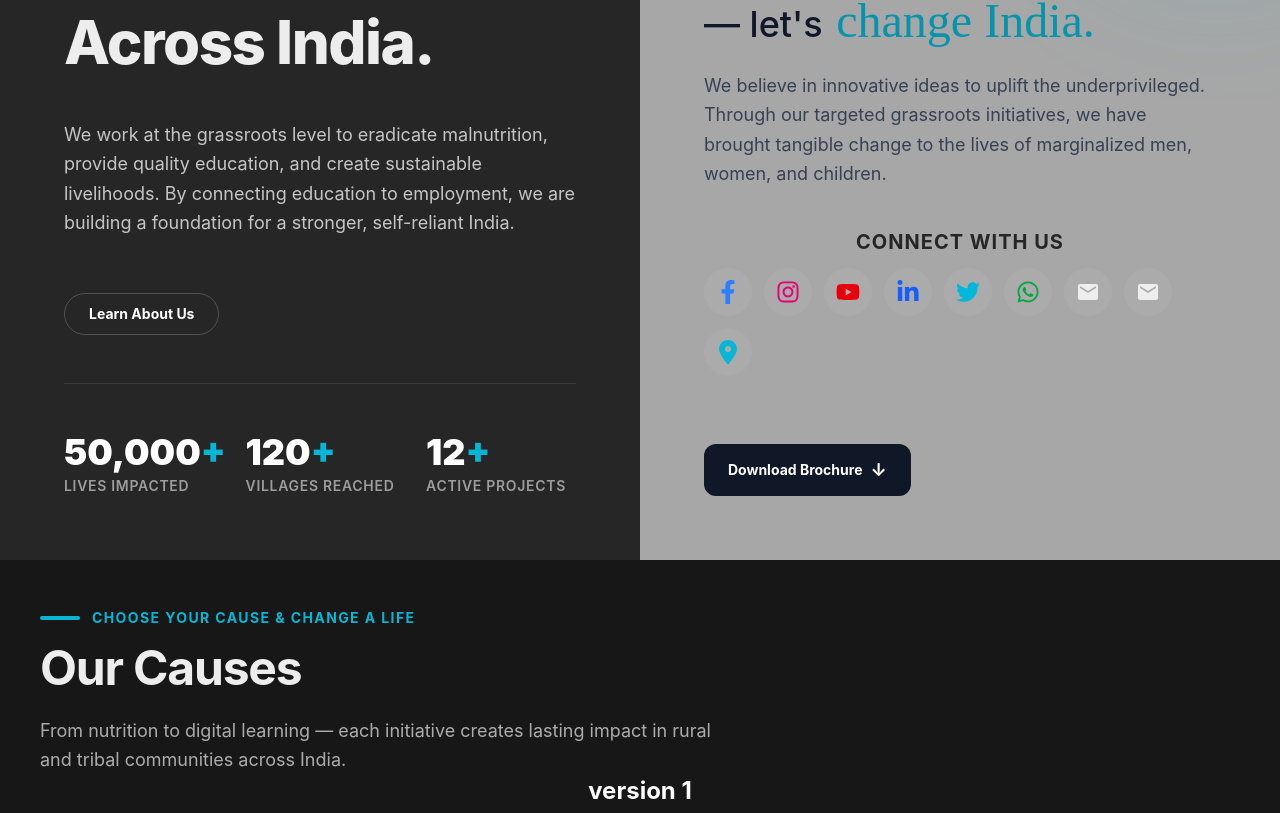
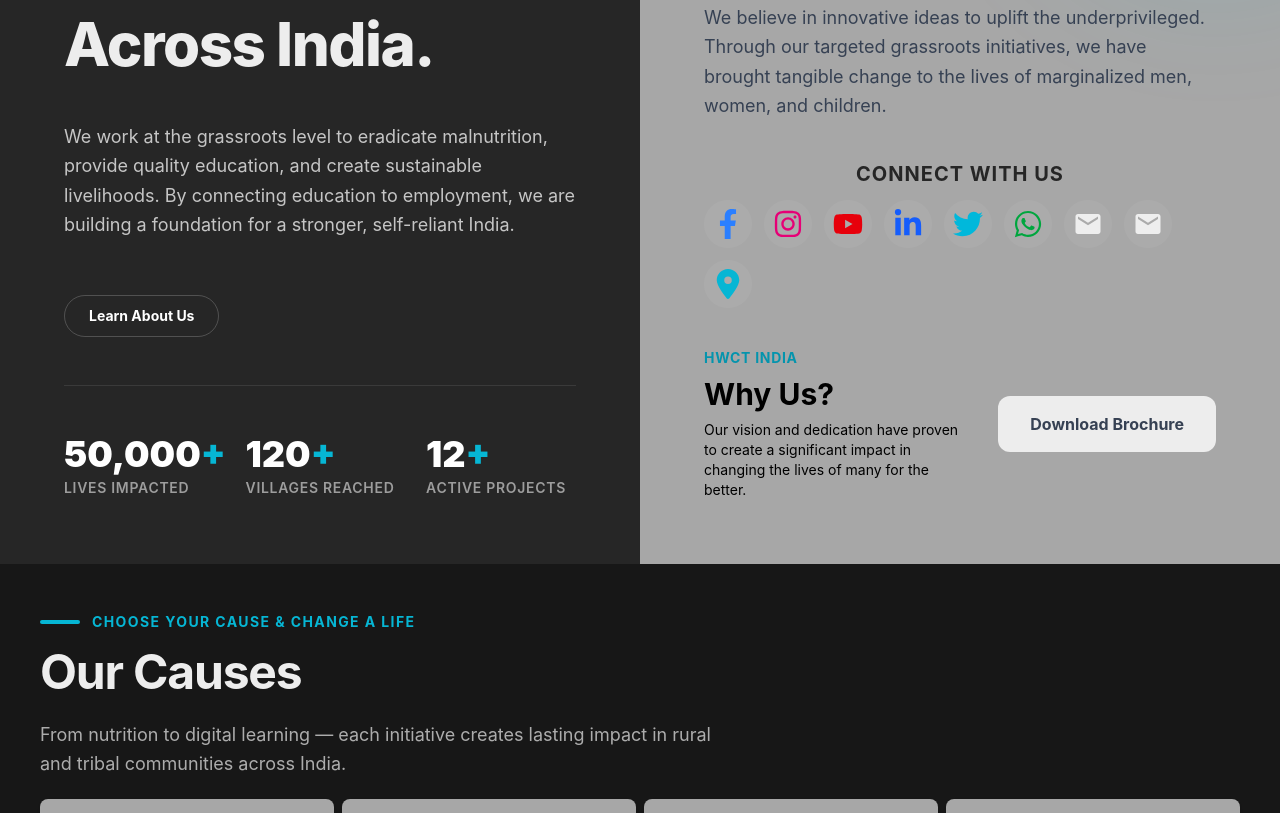
Before and after one commit to Vips43/HWCT_NGO, a React (Vite) app: page / in a window 1280 px wide. Shown: the part 365-1178 px from the top of the page. Built offline with nearby package versions, Linux system fonts and the light colour scheme.

Commit message:
fixed home

```diff
--- a/src/components/Cards.jsx
+++ b/src/components/Cards.jsx
@@ -31,11 +31,9 @@ function Cards({ data }) {
           </a>
         </header>
 
-        {/* Description is now always visible since the toggle is gone */}
         <p className="text-sm leading-tight text-main-text/70 line-clamp-5 flex-1">
           {data.description}
         </p>
-
       </div>
     </article>
   );
--- a/src/components/CausesCard1.jsx
+++ b/src/components/CausesCard1.jsx
@@ -11,7 +11,10 @@ function CausesCard1({ cause }) {
   return (
     <article className="p-4 rounded-lg shadow-sm cursor-default flex flex-col justify-between bg-main-bg-200">
       <div className="flex flex-col items-center gap-4">
-        <div style={{color: cause.icClr}} className="p-4 aspect-square rounded-full bg-main-bg-600/70">
+        <div
+          style={{ color: cause.icClr }}
+          className="p-4 aspect-square rounded-full bg-main-bg-600/70"
+        >
           <Icon size={28} />
         </div>
         <h3 className="font-bold text-lg">{cause.category}</h3>
@@ -27,7 +30,7 @@ function CausesCard1({ cause }) {
 
       <button
         type="button"
-        className="px-3 py-1 my-3 bg-main-bg-600 text-main-bg-50 cursor-pointer rounded-xl font-semibold transition-all duration-300"
+        className="px-3 py-2 mt-8 bg-main-bg-600 text-main-bg-50 cursor-pointer rounded-xl font-semibold transition-all duration-300"
         onClick={handleDonate}
       >
         Donate
--- a/src/components/Socials.jsx
+++ b/src/components/Socials.jsx
@@ -2,14 +2,13 @@ import {
   FaFacebookF,
   FaInstagram,
   FaYoutube,
-  FaLinkedinIn, // Note: FaLinkedinIn usually looks better centered in circles than FaLinkedin
+  FaLinkedinIn,
   FaTwitter,
   FaWhatsapp,
 } from "react-icons/fa";
 import { FaLocationDot } from "react-icons/fa6";
 import { MdEmail } from "react-icons/md";
 
-// 1. Store the data in an array to keep the JSX clean
 const socialLinks = [
   {
     name: "Facebook",
@@ -98,7 +97,7 @@ function Socials() {
               ${link.color} ${link.hoverBg}
             `}
           >
-            <Icon className="text-xl md:text-2xl" />
+            <Icon className="text-2xl md:text-3xl" />
           </a>
         );
       })}
--- a/src/pages/Causes.jsx
+++ b/src/pages/Causes.jsx
@@ -23,13 +23,13 @@ function Causes() {
           </p>
         </div>
       </header>
-      <p className="text-center text-white text-2xl font-bold">version 1</p>
-      <div className="my-5 px-5 md:px-10 grid grid-cols-[repeat(auto-fit,minmax(270px,1fr))] gap-2">
+
+      {/* <div className="my-5 px-5 md:px-10 grid grid-cols-[repeat(auto-fit,minmax(270px,1fr))] gap-2">
         {causes.map((c) => (
           <CausesCard key={c.category} cause={c} causes={causes} />
         ))}
-      </div>
-      <p className="text-center text-white text-2xl font-bold">version 2</p>
+      </div> */}
+
       <div className="my-5 px-5 md:px-10 grid grid-cols-[repeat(auto-fit,minmax(270px,1fr))] gap-2">
         {causes1.map((c) => (
           <CausesCard1 key={c.category} cause={c} causes={causes} />
--- a/src/pages/Home.jsx
+++ b/src/pages/Home.jsx
@@ -4,8 +4,6 @@ import { ABOUT_US, DONATION_LINK } from "../data/data";
 import Socials from "../components/Socials";
 
 function Home() {
-  // Mock data to replace the empty "live data" comment.
-  // You can replace this with your actual Axios fetch logic later.
   const impactStats = [
     { label: "Lives Impacted", value: "50,000" },
     { label: "Villages Reached", value: "120" },
@@ -17,12 +15,11 @@ function Home() {
       id="home"
       className="grid lg:grid-cols-2 min-h-[85vh] bg-main-bg-600"
     >
-      {/* ================= LEFT COLUMN: THE HOOK & ACTION ================= */}
+      {/* ===== LEFT COLUMN: THE HOOK & ACTION ===== */}
       <div className="p-8 md:p-12 lg:p-16 flex flex-col justify-center space-y-10 relative z-10">
-        {/* Headline */}
         <header>
           <div className="flex items-center gap-3 mb-6">
-            <span className="h-[2px] w-8 bg-primary-500 rounded-full"></span>
+            <span className="h-0.5 w-8 bg-primary-500 rounded-full"></span>
             <span className="text-primary-500 font-bold uppercase tracking-widest text-sm">
               Human Welfare Charitable Trust
             </span>
@@ -89,7 +86,7 @@ function Home() {
         {/* Background Decorative Glow */}
         <div className="absolute -top-32 -right-32 w-96 h-96 bg-primary-500/10 rounded-full blur-3xl transition-transform duration-1000 group-hover:scale-125 pointer-events-none"></div>
 
-        <div className="space-y-10 relative z-10 flex-1 flex flex-col justify-center">
+        <div className="space-y-10 relative z-10 flex-1 flex flex-col ">
           {/* Vision Block */}
           <div className="space-y-6">
             <div className="flex items-center gap-4">
@@ -119,29 +116,36 @@ function Home() {
             </p>
           </div>
 
-          <div className="relative text-center flex flex-col xl:flex-row justify-between items-start xl:items-center gap-8">
-            {/* Socials Block */}
-            <div className="space-y-3 mx-auto">
-              <h3 className="text-xl font-bold uppercase tracking-wider text-main-bg-600">
-                Connect With Us
-              </h3>
-              <Socials />
-            </div>
+          {/* Socials Block */}
+          <div className="space-y-3 mb-10 mx-auto">
+            <h3 className="text-xl text-center font-bold uppercase tracking-wider text-main-bg-600">
+              Connect With Us
+            </h3>
+            <Socials />
           </div>
         </div>
 
-        <a
-          href="http://human-welfare.org/wp-content/uploads/2022/12/HWCT-Brief-Brochure-Email.pdf"
-          target="_blank"
-          rel="noopener noreferrer"
-          className="px-6 py-3 mt-14 lg:mt-0 bg-gray-900 text-white text-sm font-bold rounded-xl hover:-translate-y-1 hover:bg-primary-700 w-fit hover:shadow-xl transition-all duration-300 whitespace-nowrap flex items-center gap-2"
-        >
-          <span>Download Brochure</span>
-          <span className="text-lg">↓</span>
-        </a>
+        <div className="flex flex-col sm:flex-row justify-between items-start sm:items-center gap-6 relative z-10">
+          <div className="space-y-2">
+            <h3 className="text-primary-700 font-bold uppercase tracking-wider text-sm">
+              HWCT India
+            </h3>
+            <h2 className="text-3xl font-bold">Why Us?</h2>
+            <p className="max-w-sm text-sm">
+              Our vision and dedication have proven to create a significant
+              impact in changing the lives of many for the better.
+            </p>
+          </div>
+
+          <button className="px-8 py-4 bg-main-text text-gray-700 font-bold rounded-xl hover:-translate-y-1 hover:shadow-xl hover:shadow-main-text/20 transition-all duration-300 whitespace-nowrap">
+            Download Brochure
+          </button>
+        </div>
       </div>
     </section>
   );
 }
 
 export default Home;
+
+// href="http://human-welfare.org/wp-content/uploads/2022/12/HWCT-Brief-Brochure-Email.pdf"
```
